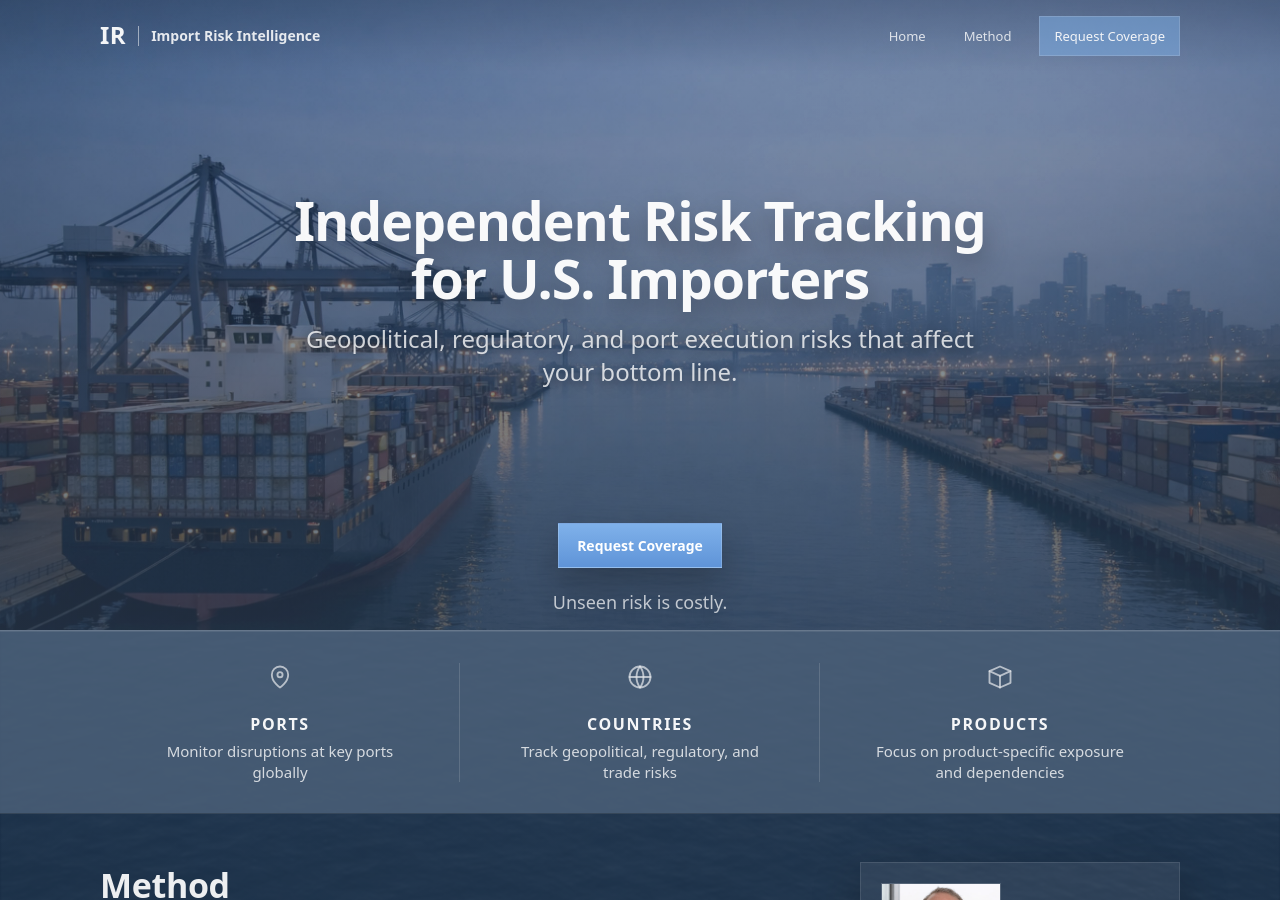
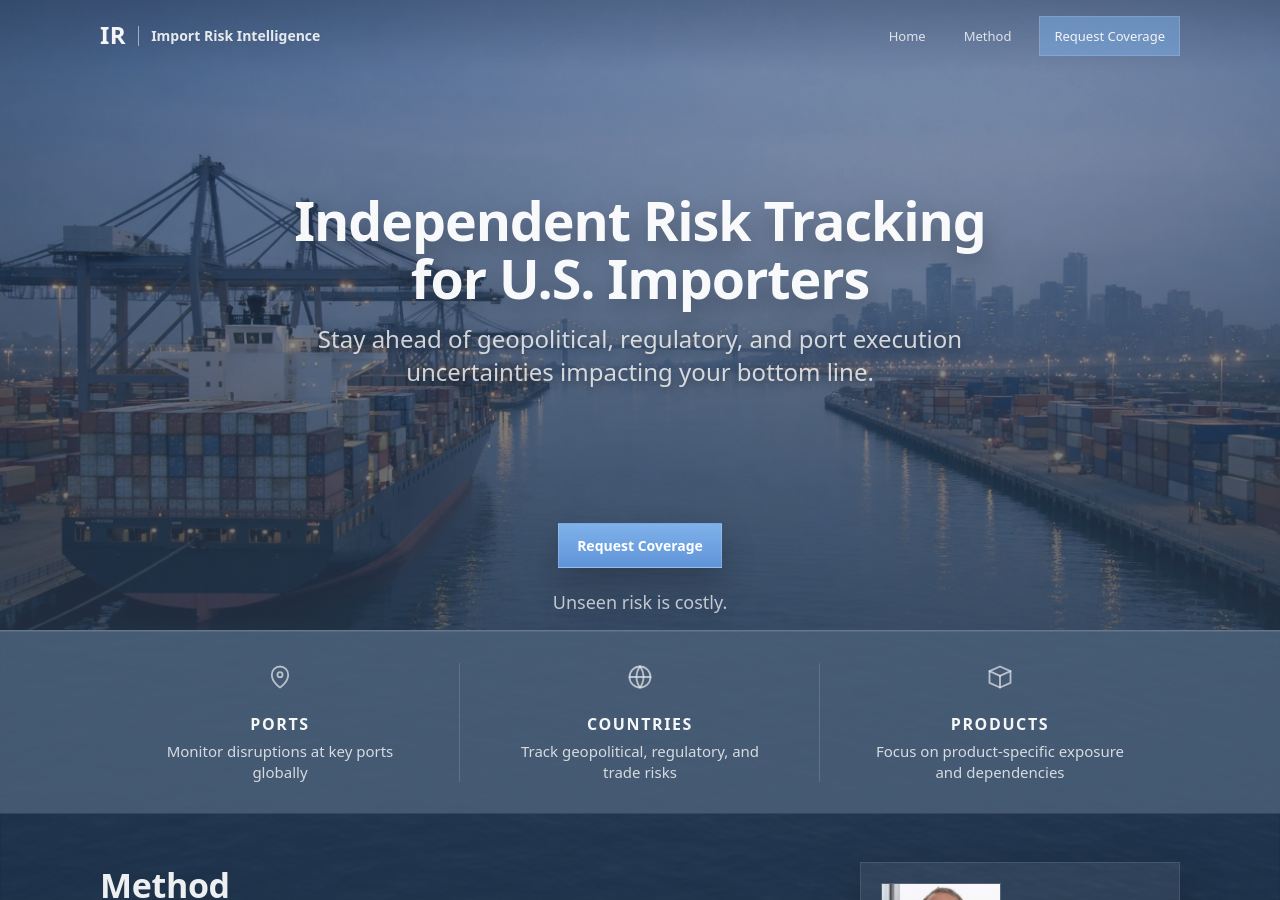
Before and after one commit to importrisk/import-risk-intelligence-site, a Jekyll site: the page built from index.html, in a window 1280 px wide and 900 px high. Built offline with Jekyll 4.4.1, drawn with Linux system fonts in a browser that asks for light colours.

Commit message:
Update index.html

```diff
--- a/index.html
+++ b/index.html
@@ -16,7 +16,7 @@ description: Independent risk assessment for U.S. importers.
     </h1>
 
     <p class="hero-subtitle">
-      Geopolitical, regulatory, and port execution risks that affect your bottom line.
+      Stay ahead of geopolitical, regulatory, and port execution uncertainties impacting your bottom line.
     </p>
 
     <div class="hero-actions">
```
